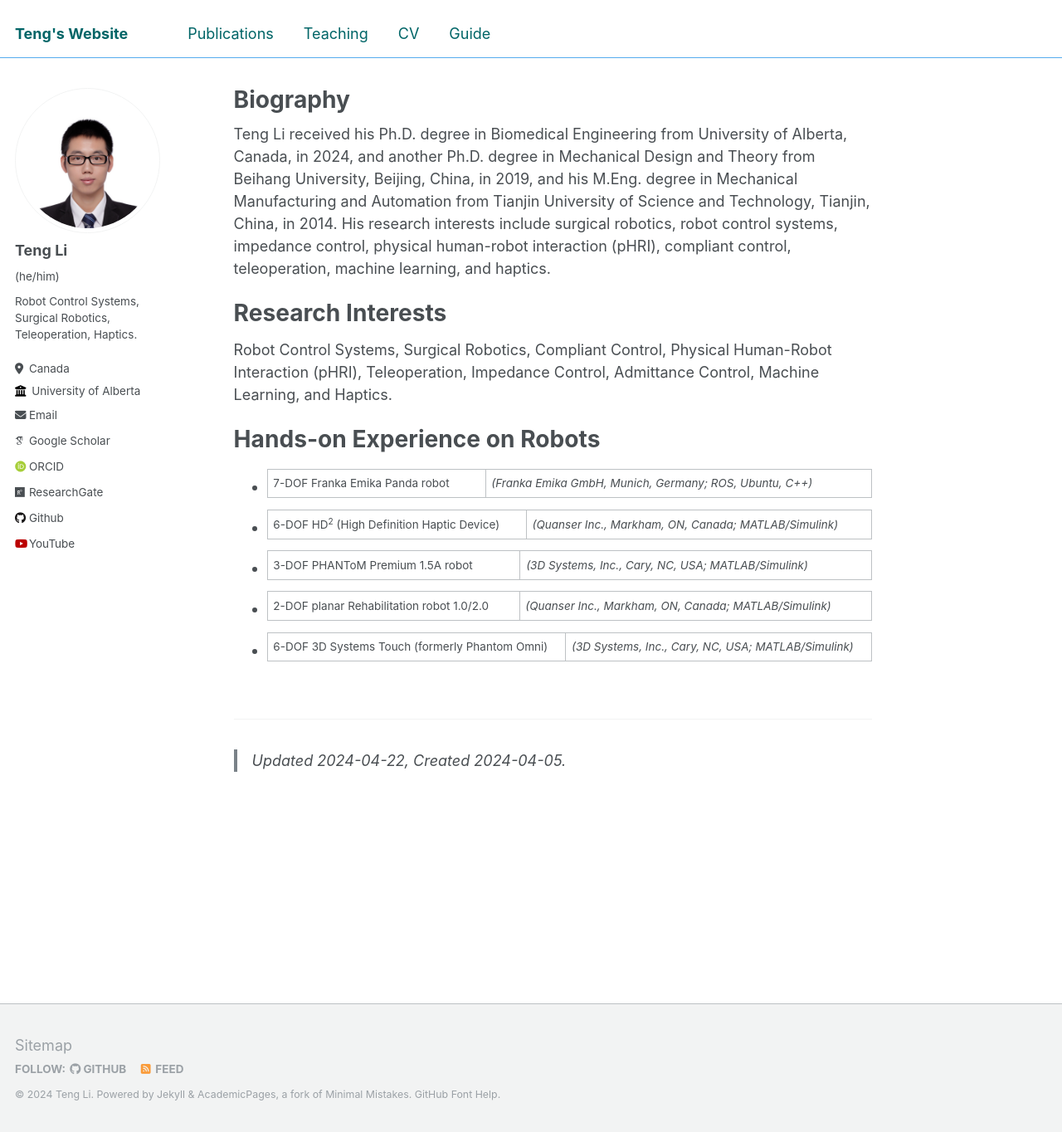
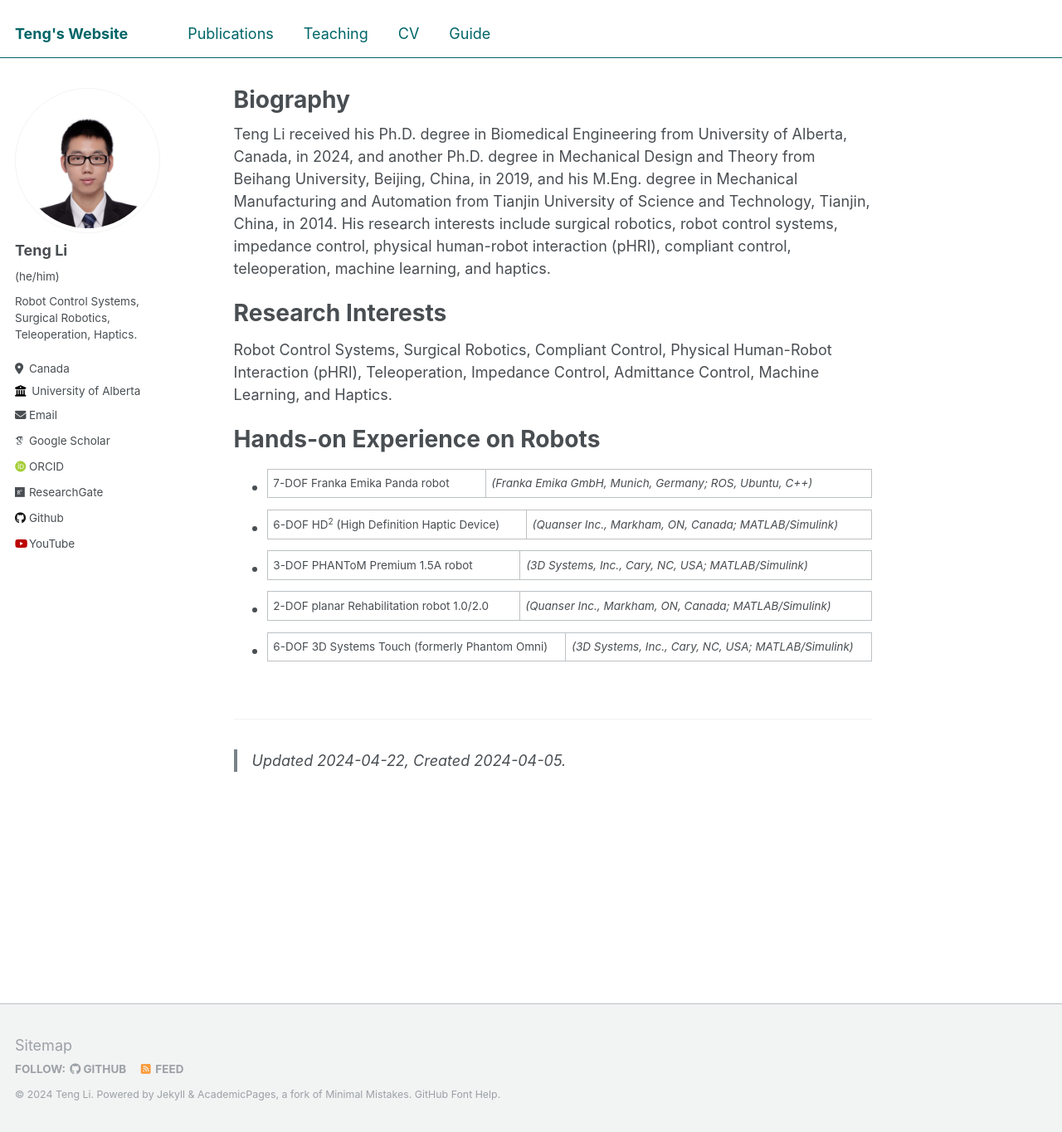
Before and after one commit to teng4/teng4.github.io, a Jekyll site: the page built from _pages/about.md, in a window 1280 px wide and 1364 px high. Shown: the whole window at 83% size. Built offline with Jekyll 4.4.1, drawn with Linux system fonts in a browser that asks for light colours; some web fonts are replaced.

Commit message:
Update _masthead.scss

```diff
--- a/_sass/_masthead.scss
+++ b/_sass/_masthead.scss
@@ -6,7 +6,7 @@
   position: fixed;
   background: white;
   //border-bottom: 1px solid $border-color; //original.
-  border-bottom: 1px solid $twitter-color; //teng4, modified.
+  border-bottom: 1px solid $xing-color; //$twitter-color; //teng4, modified.
   height: $masthead-height;
   top: 0;
   width: 100%;
```
